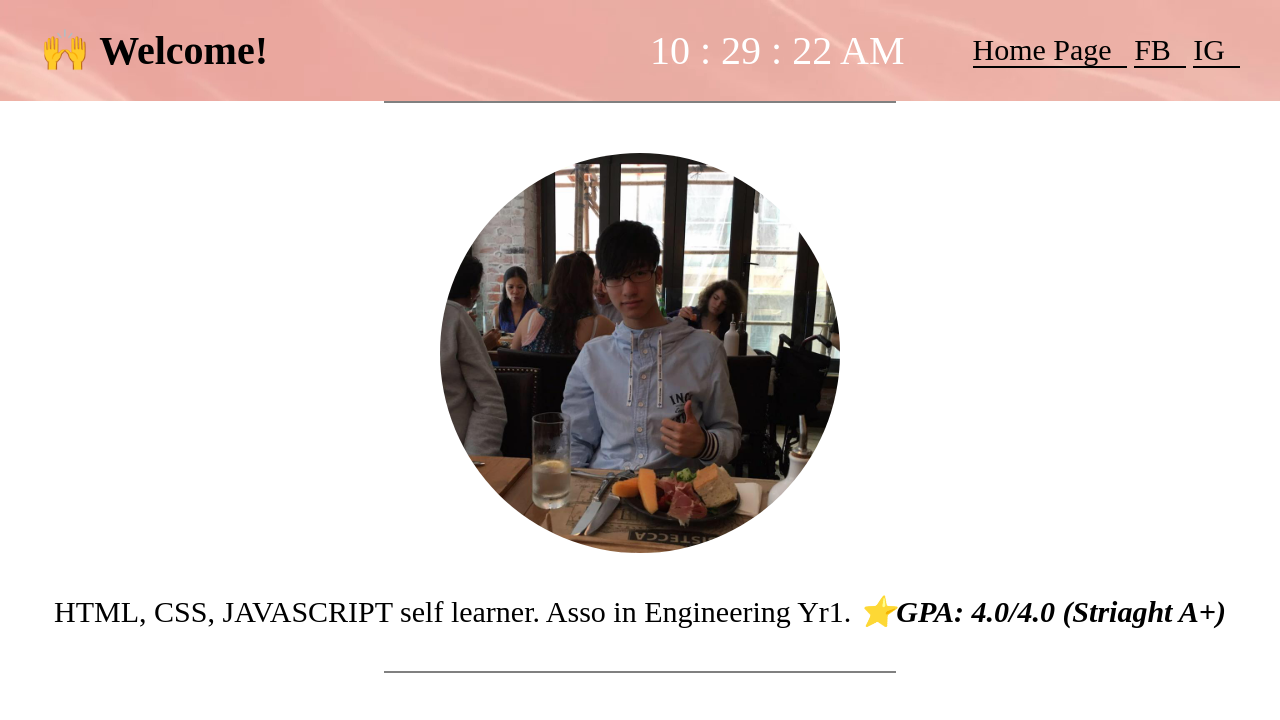
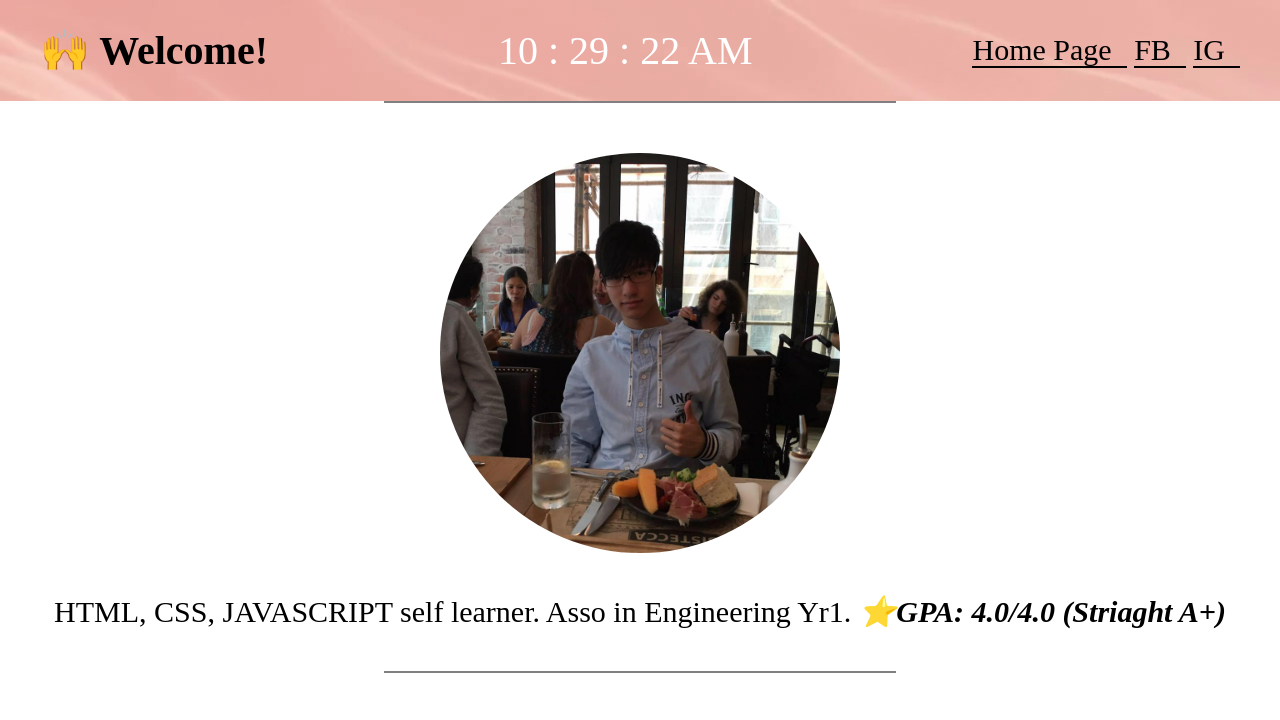
Before and after one commit to casey46ckc/Casey-s-web-demo, a plain HTML site: page index.html in a window 1280 px wide. Shown: the top 720 px of the page. Drawn offline with Linux system fonts and the light colour scheme.

Commit message:
Update style.css

```diff
--- a/css/style.css
+++ b/css/style.css
@@ -1,7 +1,7 @@
 /**clock**/
 #clock {
-    margin-left: 650px;
-    position: absolute;
+    margin-left: 50px;
+    position: relative;
     font-size: 40px;
     color: white;
     text-align: center;
```
